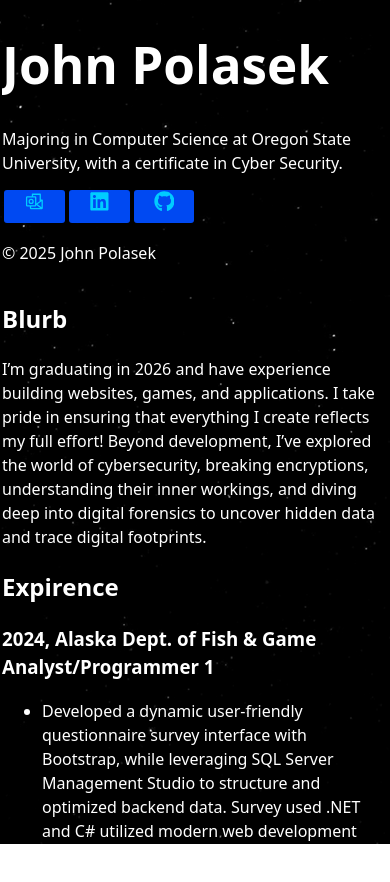
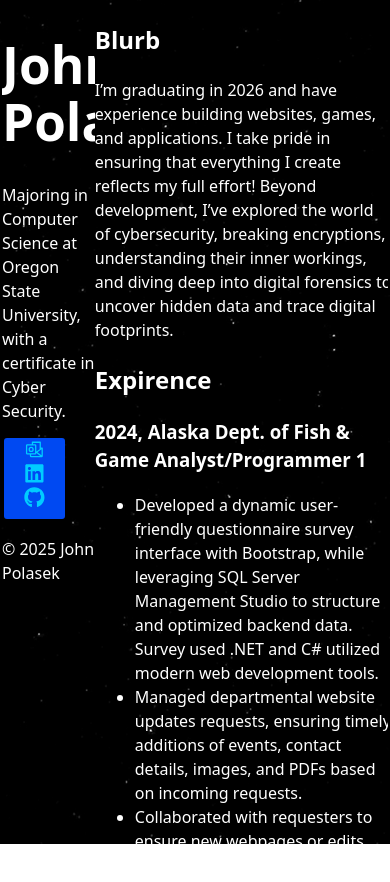
Before and after one commit to JohnOSU1/webpage, a React (Vite) app: page / in a window 390 px wide. Shown: the top 882 px of the page. After the commit the page ends 848 px from the top, so only its background shows below. Built offline with nearby package versions, Linux system fonts and the light colour scheme.

Commit message:
Update Scroll

```diff
--- a/src/App.css
+++ b/src/App.css
@@ -38,25 +38,30 @@ body {
   background-color: #66B2FF; /* lighter blue on hover */
 }
 
+.scroll-wrapper {
+  display: flex;
+  width: 100vw;
+  height: 100vh;
+  overflow-y: auto;
+  overflow-x: hidden;
+  z-index: 9;
+}
+
 .left-header {
-  position: fixed;
-  top: 0;
-  left: 0;
+  position: sticky;     /*Keeps header stuck on left side, but allows for scrolling */
+  top: 0;               /*Has to be 0 for sticky */
   width: 50vw;
   height: 100vh;
-  z-index: 10;
-
+  overflow-y: auto;
+  z-index: 9;
 }
 
 .right-content {
-  margin-left: 50vw;
   width: 50vw;
-  height: 100vh;
+  height: auto;
+  overflow-y: visible;
   position: relative;
-  z-index: 10;
-  overflow-y: auto;
-  overflow-x: hidden; /* prevents horizontal scroll */
-  box-sizing: border-box;
+  z-index: 9;
 }
 
 .header-bottom {
@@ -65,11 +70,9 @@ body {
 
 @media (max-width: 768px) {
   .left-header {
-    position: relative;
+    position: static;
     width: 100%;
     height: auto;
-    max-height: 100vh;         /* prevent overflow beyond screen */
-    overflow-y: auto;          /* allow scrolling if content is tall */
     box-shadow: none;
   }
   .right-content {
```
